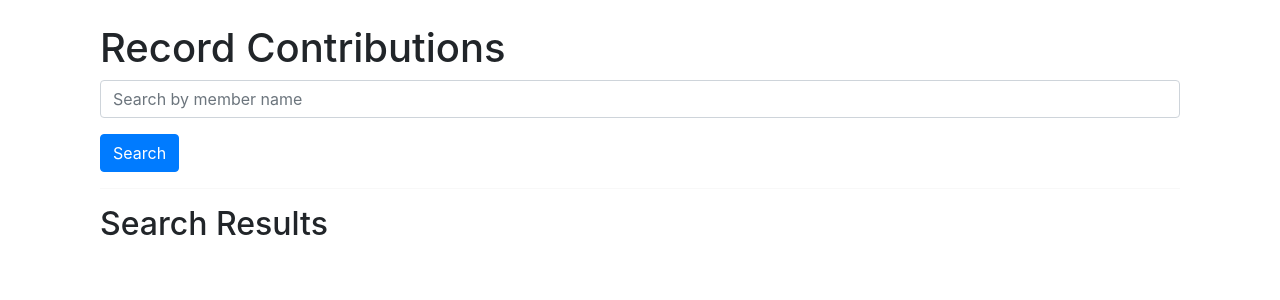
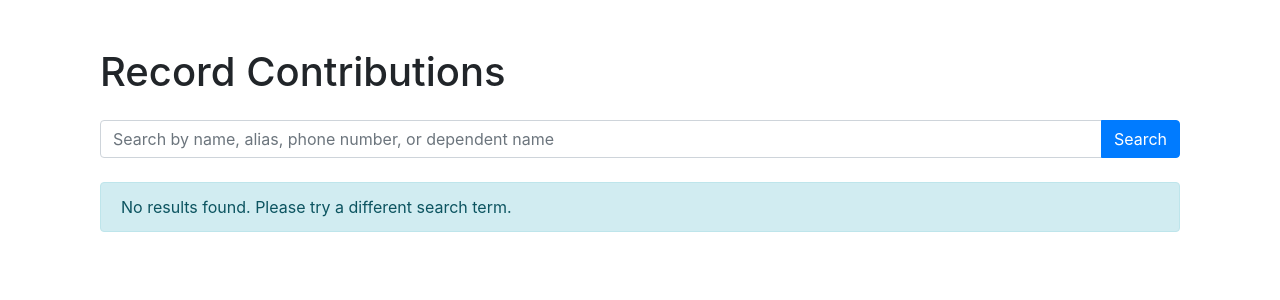
Before and after one commit to oriokie/Msamaria, a Flask app: template app/templates/search_members.html in a window 1280 px wide. Shown: the part 56-356 px from the top of the page. Run offline with Flask 3, Linux system fonts and the light colour scheme; the template is opened without the code that fills it, so the values that code supplies are empty; some libraries are stand-ins or nearby versions.

Commit message:
enhanced the search functionality

```diff
--- a/app/members/models.py
+++ b/app/members/models.py
@@ -17,6 +17,8 @@ class Member(UserMixin, db.Model):
     __tablename__ = 'members'
     id = db.Column(db.Integer, primary_key=True)
     name = db.Column(db.String(255), nullable=False)
+    alias_name_1 = db.Column(db.String(255), nullable=True, default=None)
+    alias_name_2 = db.Column(db.String(255), nullable=True, default=None)
     id_number = db.Column(db.String(12), nullable=False, unique=True)
     phone_number = db.Column(db.String(15), unique=True, nullable=False)
     password_hash = db.Column(db.String(255), nullable=False)
@@ -51,6 +53,8 @@ class Member(UserMixin, db.Model):
             'id': self.id,
             'name': self.name,
             'id_number': self.id_number,
+            'alias_name_1': self.alias_name_1,
+             'alias_name_2': self.alias_name_2,
             'phone_number': self.phone_number,
             'reg_fee_paid': self.reg_fee_paid,
             'is_admin': self.is_admin,
--- a/app/routes.py
+++ b/app/routes.py
@@ -1,6 +1,6 @@
 from flask import Blueprint, render_template, request, redirect, url_for, flash, abort
 from flask_login import login_user, logout_user, current_user, login_required
-from werkzeug.security import generate_password_hash
+from werkzeug.security import generate_password_hash, check_password_hash
 from app.members.models import Member
 from .db import db
 from app import login_manager
--- a/app/templates/search_members.html
+++ b/app/templates/search_members.html
@@ -1,51 +1,96 @@
 {% extends 'base.html' %} {% block content %}
-<div class="container">
-  <h1>Record Contributions</h1>
-  <form method="GET" action="{{ url_for('contributions.search_members') }}">
-    <div class="form-group">
-      <input type="text" name="search_query" class="form-control" placeholder="Search by member name" />
+<div class="container mt-4">
+  <h1 class="mb-4">Record Contributions</h1>
+  <form method="GET" action="{{ url_for('contributions.search_members') }}" class="mb-4">
+    <div class="input-group">
+      <input
+        type="text"
+        name="search_query"
+        class="form-control"
+        placeholder="Search by name, alias, phone number, or dependent name"
+        aria-label="Search"
+        aria-describedby="button-addon2"
+      />
+      <div class="input-group-append">
+        <button class="btn btn-primary" type="submit" id="button-addon2">Search</button>
       </div>
-    <button type="submit" class="btn btn-primary">Search</button>
+    </div>
   </form>
-  <hr />
-  <h2>Search Results</h2>
-  <ul class="list-group">
-    {% for member in members %}
-    <li class="list-group-item">
-      <h4>{{ member.name }}</h4>
-      <ul>
+
+  {% if members_with_matches %}
+  <h2 class="mb-3">Search Results</h2>
+  <div class="list-group">
+    {% for member, matched_name in members_with_matches %}
+    <div class="list-group-item">
+      <div class="d-flex w-100 justify-content-between align-items-center mb-2">
+        <h4 class="mb-0">{{ member.name }}</h4>
+        <small class="text-muted">Matched: {{ matched_name }}</small>
+      </div>
+      <p class="mb-1">Phone: {{ member.phone_number }}</p>
+      <p class="mb-3">ID Number: {{ member.id_number }}</p>
+
+      <h5 class="mb-2">Active Cases:</h5>
+      <div class="table-responsive">
+        <table class="table table-sm">
+          <thead>
+            <tr>
+              <th>Case ID</th>
+              <th>Amount</th>
+              <th>Status</th>
+              <th>Actions</th>
+            </tr>
+          </thead>
+          <tbody>
             {% for case in active_cases %}
-        <li>
-          {{ case.id }} - CASE AMOUNT: {{ case.case_amount }}
-          <form method="POST" action="{{ url_for('contributions.mark_contribution_paid') }}">
+            <tr>
+              <td>{{ case.id }}</td>
+              <td>{{ case.case_amount }}</td>
+              <td>
+                {% if case.id in contributions_paid.get(member.id, []) %}
+                <span class="badge badge-success">Paid</span>
+                {% else %}
+                <span class="badge badge-danger">Unpaid</span>
+                {% endif %}
+              </td>
+              <td>
+                <form method="POST" action="{{ url_for('contributions.mark_contribution_paid') }}" class="d-inline">
                   <input type="hidden" name="member_id" value="{{ member.id }}" />
                   <input type="hidden" name="case_id" value="{{ case.id }}" />
                   {% if case.id in contributions_paid.get(member.id, []) %}
-            <button class="btn btn-success">Paid</button>
+                  <button class="btn btn-sm btn-outline-success" disabled>Paid</button>
                   {% else %}
-            <button class="btn btn-danger">Mark as Paid</button>
+                  <button class="btn btn-sm btn-outline-primary">Mark as Paid</button>
                   {% endif %}
                 </form>
-          <form method="POST" action="{{ url_for('contributions.undo_contribution') }}">
+                <form method="POST" action="{{ url_for('contributions.undo_contribution') }}" class="d-inline ml-2">
                   <input type="hidden" name="member_id" value="{{ member.id }}" />
                   <input type="hidden" name="case_id" value="{{ case.id }}" />
-            <button class="btn btn-warning">Undo</button>
+                  <button class="btn btn-sm btn-outline-warning">Undo</button>
                 </form>
-        </li>
+              </td>
+            </tr>
             {% endfor %}
-      </ul>
-    </li>
+          </tbody>
+        </table>
+      </div>
+    </div>
     {% endfor %}
-  </ul>
   </div>
-<!-- Display flash messages -->
-<div id="flashMessages">
-  {% with messages = get_flashed_messages() %} {% if messages %}
-  <ul class="flash-messages">
-    {% for message in messages %}
-    <li>{{ message }}</li>
+  {% else %}
+  <div class="alert alert-info" role="alert">No results found. Please try a different search term.</div>
+  {% endif %}
+</div>
+
+<!-- Flash messages -->
+{% with messages = get_flashed_messages(with_categories=true) %} {% if messages %}
+<div class="container mt-3">
+  {% for category, message in messages %}
+  <div class="alert alert-{{ category }} alert-dismissible fade show" role="alert">
+    {{ message }}
+    <button type="button" class="close" data-dismiss="alert" aria-label="Close">
+      <span aria-hidden="true">&times;</span>
+    </button>
+  </div>
   {% endfor %}
-  </ul>
-  {% endif %} {% endwith %}
 </div>
-{% endblock %}
+{% endif %} {% endwith %} {% endblock %}
```
Also changed, not shown: app/contributions/views.py (+47 -11 lines), migrations/versions/8f51010eb1ad_add_alias_name_to_member_model.py (added, +34 -0 lines), instance/benevolent.db, 1 other file. Lines whose indentation alone changed are shown as unchanged.
